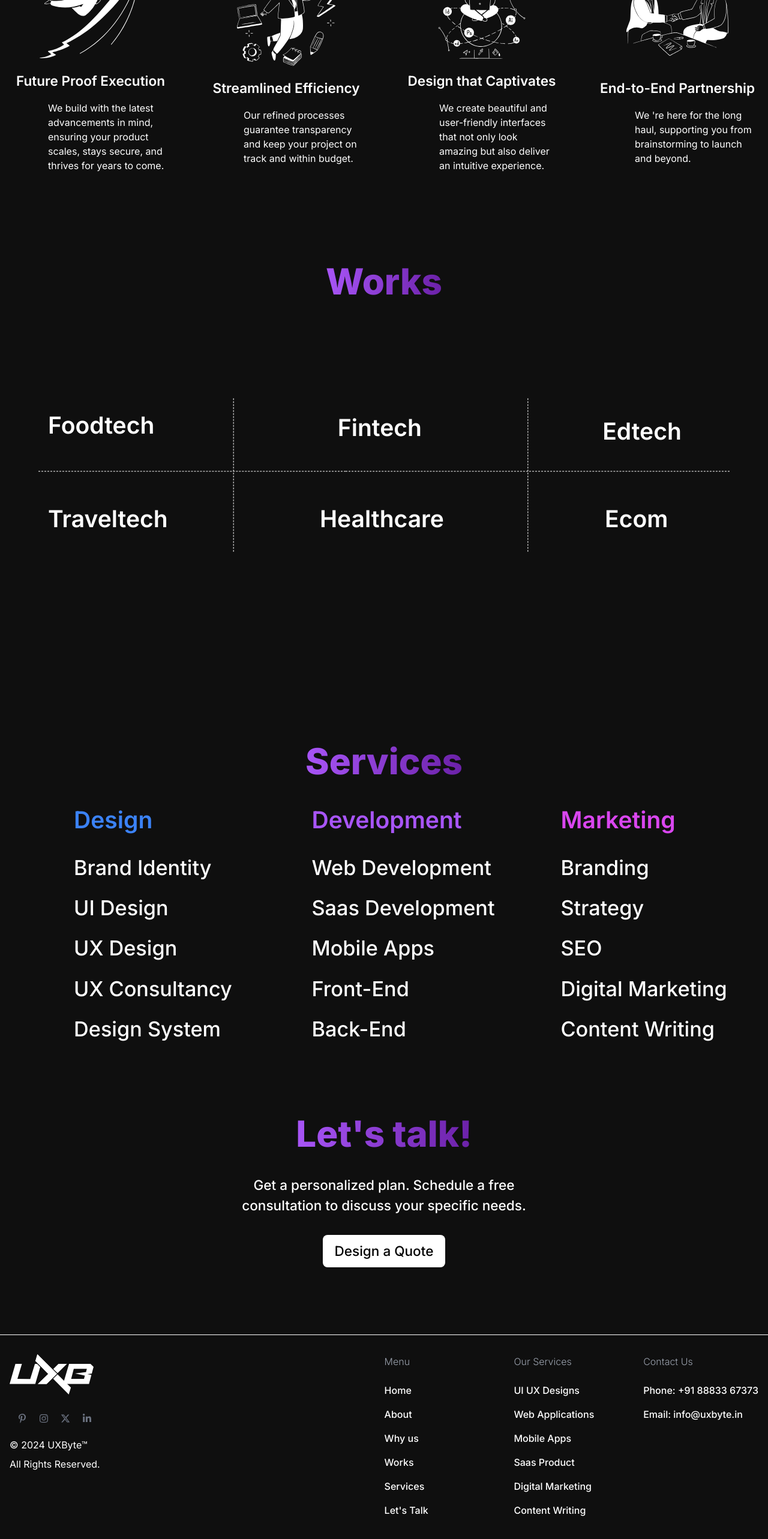
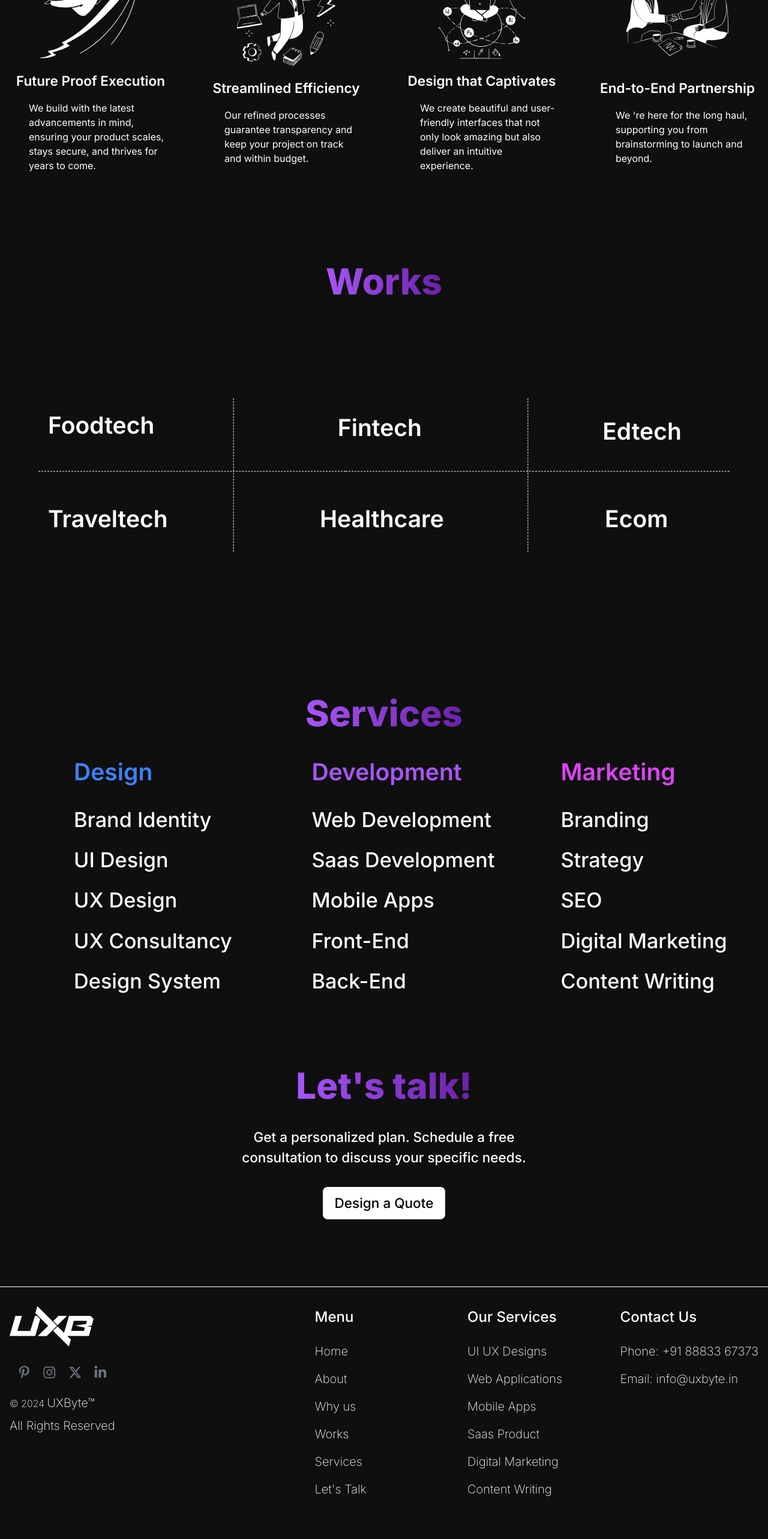
Before and after one commit to lalukrish/UXByte-Page, a Next.js app: page / in a window 1280 px wide. Shown: the part 1661-4227 px from the top of the page at 60% size. Built offline with nearby package versions, Linux system fonts and the light colour scheme.

Commit message:
detailing styles

```diff
--- a/src/components/About.jsx
+++ b/src/components/About.jsx
@@ -13,8 +13,8 @@ const About = () => {
             src="https://res.cloudinary.com/dvjjzsilz/image/upload/v1711784029/atwww59mdcbnvxvpxmei.png"
             className="h-38 w-36 md:w-48 md:hidden"
             alt=""
-            width={32}
-            height={20}
+            width={394}
+            height={326}
           />
         </div>
       </div>
--- a/src/components/Services.jsx
+++ b/src/components/Services.jsx
@@ -12,7 +12,7 @@ const Services = () => {
     triggerOnce: false,
   });
   return (
-    <div className="mt-20 text-center" id="services_id">
+    <div className="mt-20 md:mt-0 text-center" id="services_id">
       <div className="text-6xl font-extrabold mb-6">
         <span className="bg-gradient-to-r from-purple-500 to-purple-800 bg-clip-text text-transparent">
           Services
--- a/src/components/WhyUs.jsx
+++ b/src/components/WhyUs.jsx
@@ -21,7 +21,7 @@ const WhyUs = () => {
               <h1 className="text-2xl font-semibold my-4 ">
                 Future Proof Execution
               </h1>
-              <p className="mx-20 text-left mr-6 ">
+              <p className="mx-20 text-left mr-6 md:ml-12 ">
                 We build with the latest advancements in mind, ensuring your
                 product scales, stays secure, and thrives for years to come.
               </p>
@@ -40,7 +40,7 @@ const WhyUs = () => {
               <h1 className="text-2xl font-semibold my-4">
                 Streamlined Efficiency
               </h1>
-              <p className="mx-20 text-left mr-6 ">
+              <p className="mx-20 text-left mr-6 md:ml-12">
                 Our refined processes guarantee transparency and keep your
                 project on track and within budget.{" "}
               </p>
@@ -59,7 +59,7 @@ const WhyUs = () => {
               <h1 className="text-2xl font-semibold my-4">
                 Design that Captivates
               </h1>
-              <p className="mx-20 text-left mr-6 ">
+              <p className="mx-20 text-left mr-6 md:ml-12">
                 We create beautiful and user-friendly interfaces that not only
                 look amazing but also deliver an intuitive experience.{" "}
               </p>
@@ -78,7 +78,7 @@ const WhyUs = () => {
               <h1 className="text-2xl font-semibold my-4">
                 End-to-End Partnership
               </h1>
-              <p className="mx-20 text-left mr-6 ">
+              <p className="mx-20 text-left mr-6 md:ml-12">
                 We &apos;re here for the long haul, supporting you from brainstorming
                 to launch and beyond.{" "}
               </p>
--- a/src/components/footer.jsx
+++ b/src/components/footer.jsx
@@ -19,11 +19,11 @@ const Footer = (
 ) => {
   return (
     <>
-      <div className="mt-28">
+      <div className="mt-28" >
         {" "}
         <hr className="border-t border-white " />
       </div>
-      <footer className=" dark:bg-black">
+      <footer className="" style={{backgroundColor: "#0F0F0F"}}>
         <div className="mx-auto w-full max-w-screen-xl p-4 py-6 lg:py-8">
           <div className="md:flex md:justify-between">
             <div className="mb-6 md:mb-0">
@@ -41,31 +41,31 @@ const Footer = (
                 UXByte
               </span> */}
               </a>
-              <div className="flex mt-8 sm:justify-center">
+              <div className="flex mt-8 sm:justify-center md:ml-0 ">
                 <a
                   href="https://in.pinterest.com/uxbytestudio/" target="blank"
-                  className="text-gray-500 hover:text-gray-900 dark:hover:text-white"
+                  className="text-gray-500 hover:text-gray-900 dark:hover:text-white md:text-2xl"
                 >
                   <FaPinterestP />
                   <span className="sr-only">Pinterest page</span>
                 </a>
                 <a
                   href="https://www.instagram.com/uxbyte/" target="blank"
-                  className="text-gray-500 hover:text-gray-900 dark:hover:text-white ms-5"
+                  className="text-gray-500 hover:text-gray-900 dark:hover:text-white ms-5 md:text-2xl"
                 >
                   <FaInstagram />
                   <span className="sr-only">Instagram community</span>
                 </a>
                 <a
                   href="https://twitter.com/uxbytestudio" target="blank"
-                  className="text-gray-500 hover:text-gray-900 dark:hover:text-white ms-5"
+                  className="text-gray-500 hover:text-gray-900 dark:hover:text-white ms-5 md:text-2xl"
                 >
                   <FaXTwitter />
                   <span className="sr-only">Twitter</span>
                 </a>
                 <a
                   href="https://www.linkedin.com/company/uxbyte-studio/about/" target="blank"
-                  className="text-gray-500 hover:text-gray-900 dark:hover:text-white ms-5"
+                  className="text-gray-500 hover:text-gray-900 dark:hover:text-white ms-5 md:text-2xl"
                 >
                   <FaLinkedinIn />
                   <span className="sr-only">LinkedIn account</span>
@@ -76,24 +76,24 @@ const Footer = (
               </a> */}
               </div>
 
-              <div className="mt-6  ">
-                <span className="text-sm  sm:text-center dark:text-gray-400">
+              <div className="mt-6  " >
+                <span className="text-sm  sm:text-center dark:text-white" style={{fontWeight:200}}>
                   © 2024{" "}
-                  <a href="/" className="hover:underline">
+                  <a href="/" className="text-white" style={{fontWeight:200  ,fontSize:20}}>
                     UXByte™
                   </a>
                 </span>
-                <div className="mt-2">
-                  <span>All Rights Reserved.</span>
+                <div className="mt-2 md:text-small" style={{fontWeight:200  ,fontSize:20}}>
+                  <span>All Rights Reserved</span>
                 </div>
               </div>
             </div>
             <div className="grid grid-cols-2 gap-8 sm:gap-6 sm:grid-cols-3">
               <div>
-                <h2 className="mb-6 text-xl font-light	  text-gray-400 ">
+                <h2 className="mb-6 text-#FFFFFF " style={{fontWeight:500  ,fontSize:24}}>
                   Menu
                 </h2>
-                <ul className=" dark:text-gray-400 font-medium">
+                <ul className=" dark:text-#FFFFFF " style={{fontWeight:200  ,fontSize:20}}>
                   <li className="mb-4">
                     <Link href="" className="hover:underline">
                       Home
@@ -127,11 +127,11 @@ const Footer = (
                 </ul>
               </div>
               <div>
-                <h2 className="mb-6 text-xl font-light text-gray-400">
+                <h2 className="mb-6  text-#FFFFFF" style={{fontWeight:500  ,fontSize:24}}>
                   Our Services
                 </h2>
-                <ul className=" dark:text-gray-400 font-medium">
-                  <li className="mb-4">
+                <ul className=" dark:text-#FFFFFF " style={{fontWeight:200  ,fontSize:20}}>
+                  <li className="mb-4 text-small">
                     <p> UI UX Designs</p>
                   </li>
                   <li className="mb-4">
@@ -152,10 +152,10 @@ const Footer = (
                 </ul>
               </div>
               <div>
-                <h2 className="mb-6 text-xl font-light text-gray-400">
+                <h2 className="mb-6  text-#FFFFFF" style={{fontWeight:500  ,fontSize:24}}>
                   Contact Us
                 </h2>
-                <ul className=" dark:text-gray-400 font-medium">
+                <ul className=" dark:text-#FFFFFF " style={{fontWeight:200  ,fontSize:20}}>
                   <li className="mb-4">
                     <a href="tel:+918883367373" className="hover:underline 	">
                       Phone: +91 88833 67373
--- a/src/components/works.jsx
+++ b/src/components/works.jsx
@@ -11,7 +11,7 @@ const Works = () => {
   // };
 
   return (
-    <div className="hidden md:block">
+    <div className="hidden md:block md:mb-0">
       <div className="text-6xl font-extrabold  text-center" id="works_id">
         <div
           className="absolute md:my-20  inset-x-0"
```
Also changed, not shown: 1 other file (tests, documents, lock files or other folders).
